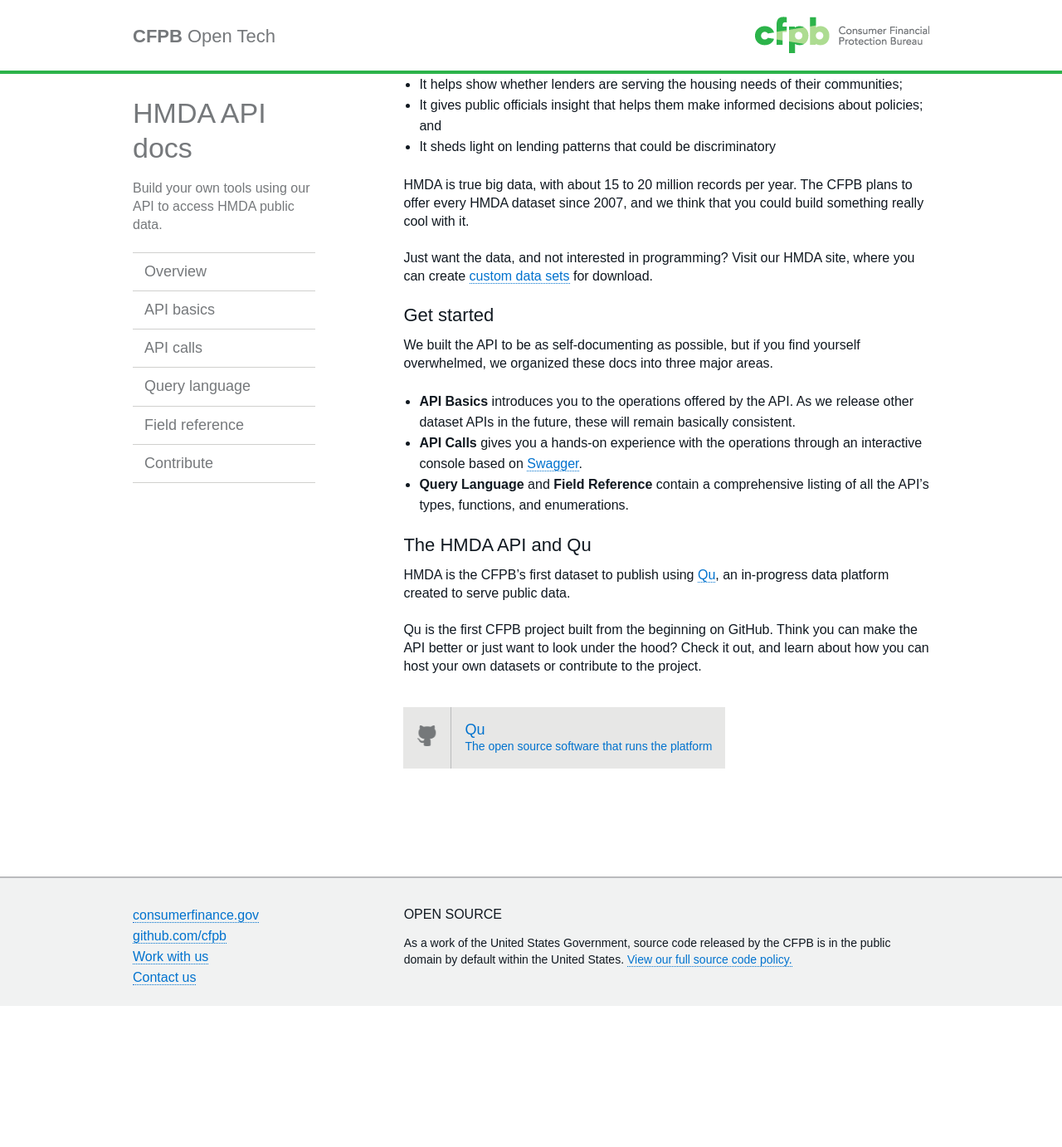
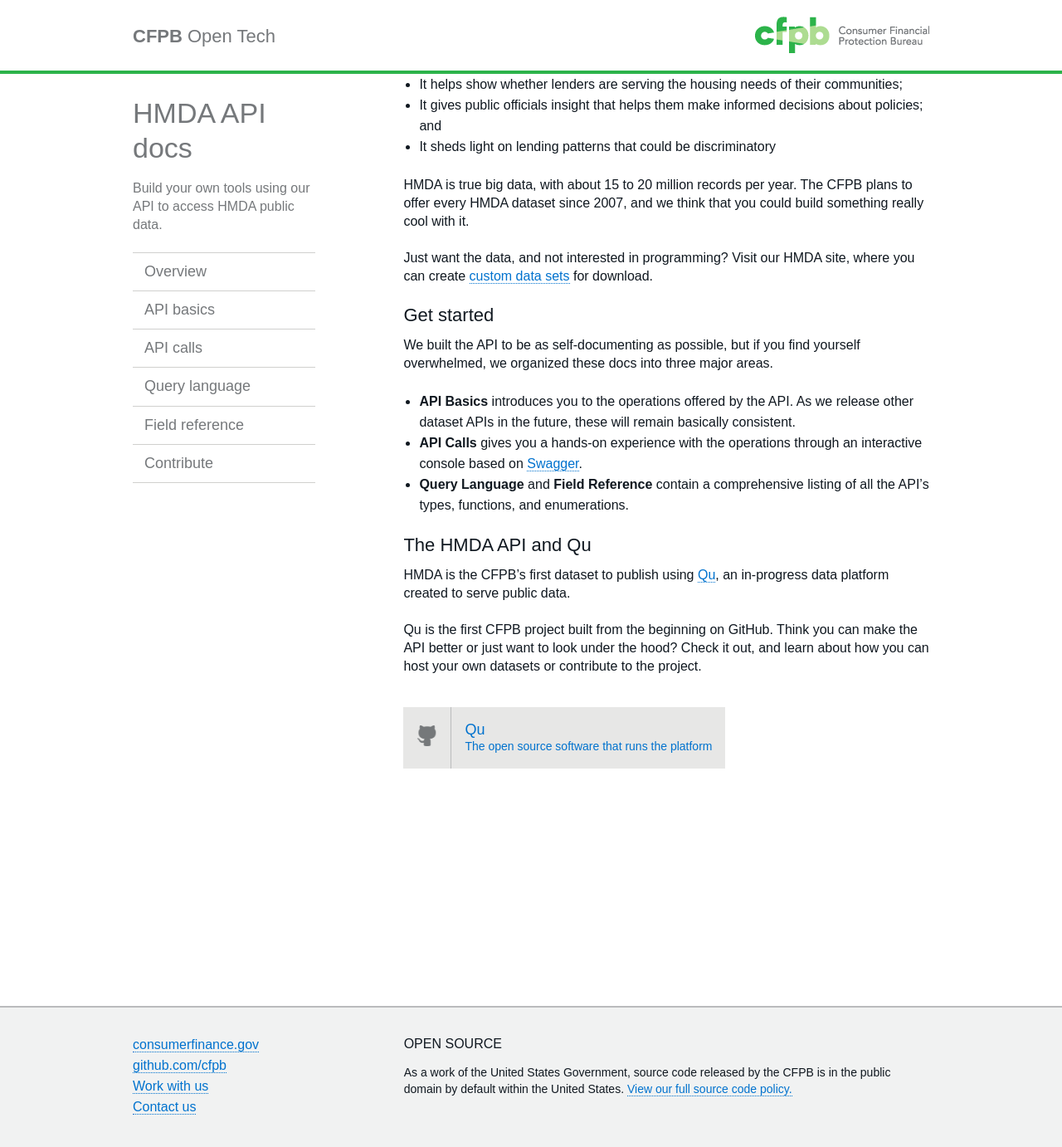
Before and after one commit to cfpb/api, a Jekyll site: the page built from index.md, in a window 1280 px wide and 1400 px high, scrolled down 158 px. Shown: the top 1382 px of the window at 83% size. Built offline with Jekyll 4.4.1, drawn with Linux system fonts in a browser that asks for light colours; some web fonts are replaced; Markdown is read by kramdown in place of the engine named in the settings; before the commit the page ends 1370 px from its top, so only the background shows below that.

Commit message:
footer is not the same as github.cfpb.io WIP

```diff
--- a/static/css/style.css
+++ b/static/css/style.css
@@ -396,12 +396,12 @@
 }
 
 /* offset the fixed position header for jump links */
-section:before {
+/*section:before {
     display: block;
     content: "";
     height: 4.375em;
     margin: -4.375em 0 0;
-}
+}*/
 
 .header {
     border-bottom: 4px solid #2CB34A;
@@ -447,10 +447,6 @@
     border-top: 2px solid #BABBBD;
     background: #F1F2F2;
     font-family: "Avenir Next", Arial, sans-serif;
-    margin-top: 2em;
-    /* height: 9.75em;
-    position: relative;
-    clear: both; */
 }
 
 .footer section {
@@ -508,10 +504,6 @@
        border-top: 2px solid #BABBBD;
        background: #F1F2F2
        font-family: "Avenir Next", Arial, sans-serif;
-       position: relative;
-       margin-top: -9.75em;
-       height: 9.75em;
-       clear:both;
     }
 
     .main-content {
@@ -565,6 +557,9 @@
     .footer section {
         display: inline-block;
         vertical-align: top;
+        margin-right: -0.26em;
+        margin-left: 2%;
+
     }
     .footer .footer-links {
         width: 32%;
```
